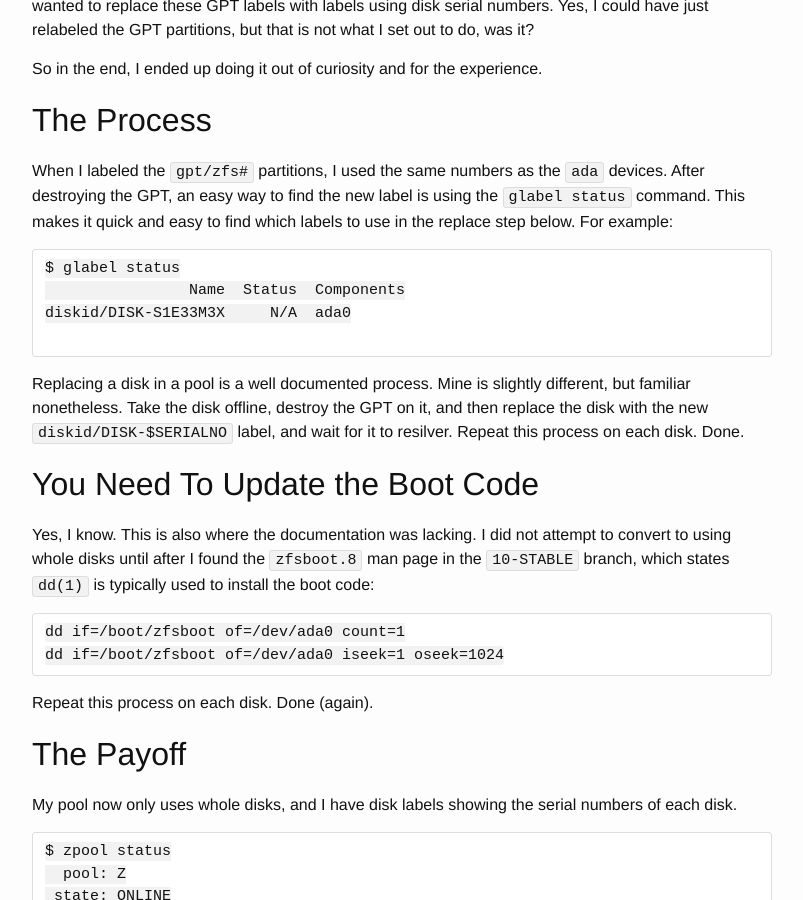
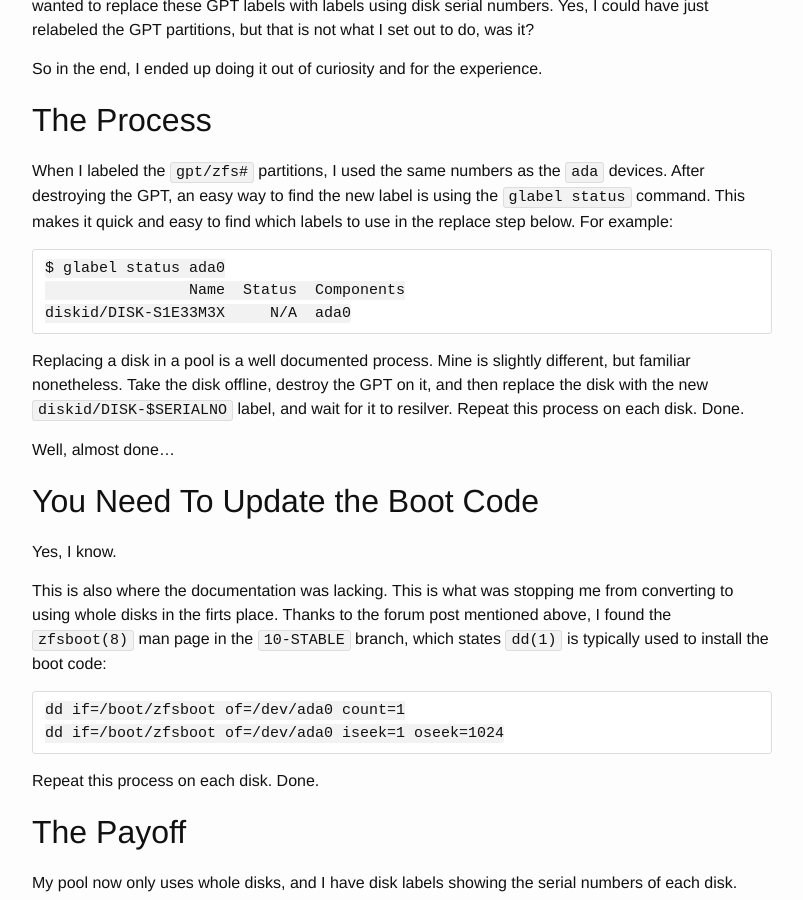
Before and after one commit to bradleythughes/bradleythughes.github.io, a Jekyll site: the page built from _posts/2015-05-06-booting-freebsd-zfs-raw-disks.md, in a window 1280 px wide and 900 px high, scrolled down 569 px. Shown: the whole window, without its empty margins (238-1041 px from the left). Built offline with Jekyll 4.4.1, drawn with Linux system fonts in a browser that asks for light colours.

Commit message:
Spit and polish on the ZFS-on-whole-disks post

````diff
--- a/_posts/2015-05-06-booting-freebsd-zfs-raw-disks.md
+++ b/_posts/2015-05-06-booting-freebsd-zfs-raw-disks.md
@@ -18,24 +18,27 @@ So in the end, I ended up doing it out of curiosity and for the experience.
 When I labeled the `gpt/zfs#` partitions, I used the same numbers as the `ada` devices. After destroying the GPT, an easy way to find the new label is using the `glabel status` command. This makes it quick and easy to find which labels to use in the replace step below. For example:
 
 ```
-$ glabel status
+$ glabel status ada0
                 Name  Status  Components
 diskid/DISK-S1E33M3X     N/A  ada0
-
 ```
 
 Replacing a disk in a pool is a well documented process. Mine is slightly different, but familiar nonetheless. Take the disk offline, destroy the GPT on it, and then replace the disk with the new `diskid/DISK-$SERIALNO` label, and wait for it to resilver. Repeat this process on each disk. Done.
 
+Well, almost done...
+
 ## You Need To Update the Boot Code
 
-Yes, I know. This is also where the documentation was lacking. I did not attempt to convert to using whole disks until after I found the `zfsboot.8` man page in the `10-STABLE` branch, which states `dd(1)` is typically used to install the boot code:
+Yes, I know.
+
+This is also where the documentation was lacking. This is what was stopping me from converting to using whole disks in the firts place. Thanks to the forum post mentioned above, I found the `zfsboot(8)` man page in the `10-STABLE` branch, which states `dd(1)` is typically used to install the boot code:
 
 ```
 dd if=/boot/zfsboot of=/dev/ada0 count=1
 dd if=/boot/zfsboot of=/dev/ada0 iseek=1 oseek=1024
 ```
 
-Repeat this process on each disk. Done (again).
+Repeat this process on each disk. Done.
 
 ## The Payoff
 
````
